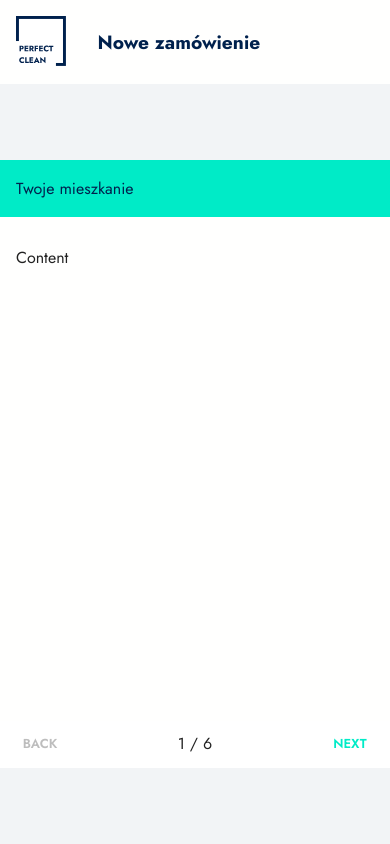
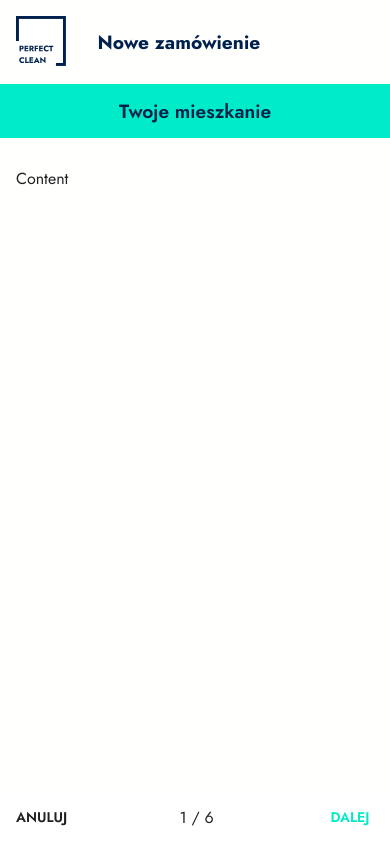
Before and after one commit to mariuszx8/TI-project, a React (Create React App) app: page / in a window 390 px wide. Both pictures are taken after a click on the button "Zarezerwuj". Built offline with nearby package versions, Linux system fonts and the light colour scheme.

Commit message:
Responsive stepper for order page

```diff
--- a/src/assets/styles/text.scss
+++ b/src/assets/styles/text.scss
@@ -117,3 +117,9 @@ h1 {
     font-size: 1.1rem;
   }
 }
+
+@mixin mobileStepperHeader {
+  color: $black;
+  font-weight: 600;
+  font-size: 1.2rem;
+}
--- a/src/components/OrderProcess/OrderProcess.js
+++ b/src/components/OrderProcess/OrderProcess.js
@@ -9,6 +9,7 @@ import "./OrderProcess.scss";
 import { Box } from "@mui/system";
 import Stack from "@mui/material/Stack";
 import useMediaQuery from "@mui/material/useMediaQuery";
+import { useNavigate } from "react-router-dom";
 
 export const OrderProcess = () => {
   const steps = [
@@ -20,13 +21,18 @@ export const OrderProcess = () => {
     "Płatność",
   ];
   const [activeStep, setActiveStep] = useState(0);
+  const navigate = useNavigate();
 
   const handleNext = () => {
     setActiveStep(activeStep + 1);
   };
 
   const handleBack = () => {
-    setActiveStep(activeStep - 1);
+    if (activeStep === 0) {
+      navigate("/");
+    } else {
+      setActiveStep(activeStep - 1);
+    }
   };
 
   const isDesktop = useMediaQuery("(min-width:768px)");
@@ -38,6 +44,7 @@ export const OrderProcess = () => {
         elevation={0}
       >
         {isDesktop ? (
+          // Desktop
           <div className="paper-content">
             <div className="stepper-container">
               <Stepper activeStep={activeStep}>
@@ -69,16 +76,13 @@ export const OrderProcess = () => {
                       pt: 2,
                     }}
                   >
-                    <Button
-                      color="inherit"
-                      disabled={activeStep === 0}
-                      onClick={handleBack}
-                      sx={{ mr: 1 }}
-                    >
-                      Back
+                    <Button color="inherit" onClick={handleBack} sx={{ mr: 1 }}>
+                      {activeStep === 0 ? "Anuluj" : "Cofnij"}
                     </Button>
                     <Button variant="contained" onClick={handleNext}>
-                      {activeStep === steps.length - 1 ? "Finish" : "Next"}
+                      {activeStep === steps.length - 1
+                        ? "Złóż zamówienie"
+                        : "Dalej"}
                     </Button>
                   </Box>
                 </Stack>
@@ -103,17 +107,15 @@ export const OrderProcess = () => {
               position="static"
               activeStep={activeStep}
               nextButton={
-                <Button size="small" onClick={handleNext}>
-                  {activeStep === steps.length - 1 ? "Finish" : "Next"}
+                <Button size="medium" onClick={handleNext}>
+                  {activeStep === steps.length - 1
+                    ? "Złóż zamówienie"
+                    : "Dalej"}
                 </Button>
               }
               backButton={
-                <Button
-                  size="small"
-                  onClick={handleBack}
-                  disabled={activeStep === 0}
-                >
-                  Back
+                <Button color="inherit" size="medium" onClick={handleBack}>
+                  {activeStep === 0 ? "Anuluj" : "Cofnij"}
                 </Button>
               }
             />
--- a/src/components/OrderProcess/OrderProcess.scss
+++ b/src/components/OrderProcess/OrderProcess.scss
@@ -1,11 +1,16 @@
 @import "../../assets/styles/mixins.scss";
 @import "../../assets/styles/colors.scss";
 @import "../../assets/styles/breakpoints.scss";
+@import "../../assets/styles/text.scss";
 
 .process-container {
   max-width: 1000px;
   width: 100%;
   height: 80%;
+
+  @media #{$mobile},  #{$mobileXL}, #{$tablet} {
+    height: 100%;
+  }
 }
 
 .paper-content {
@@ -24,9 +29,10 @@
   height: 100%;
 
   .mobile-step-header {
+    @include mobileStepperHeader;
+    text-align: center;
     background-color: $accent;
-    color: $black;
-    padding: 1.2rem 1rem;
+    padding: 1rem;
   }
 
   .mobile-step-content {
```
